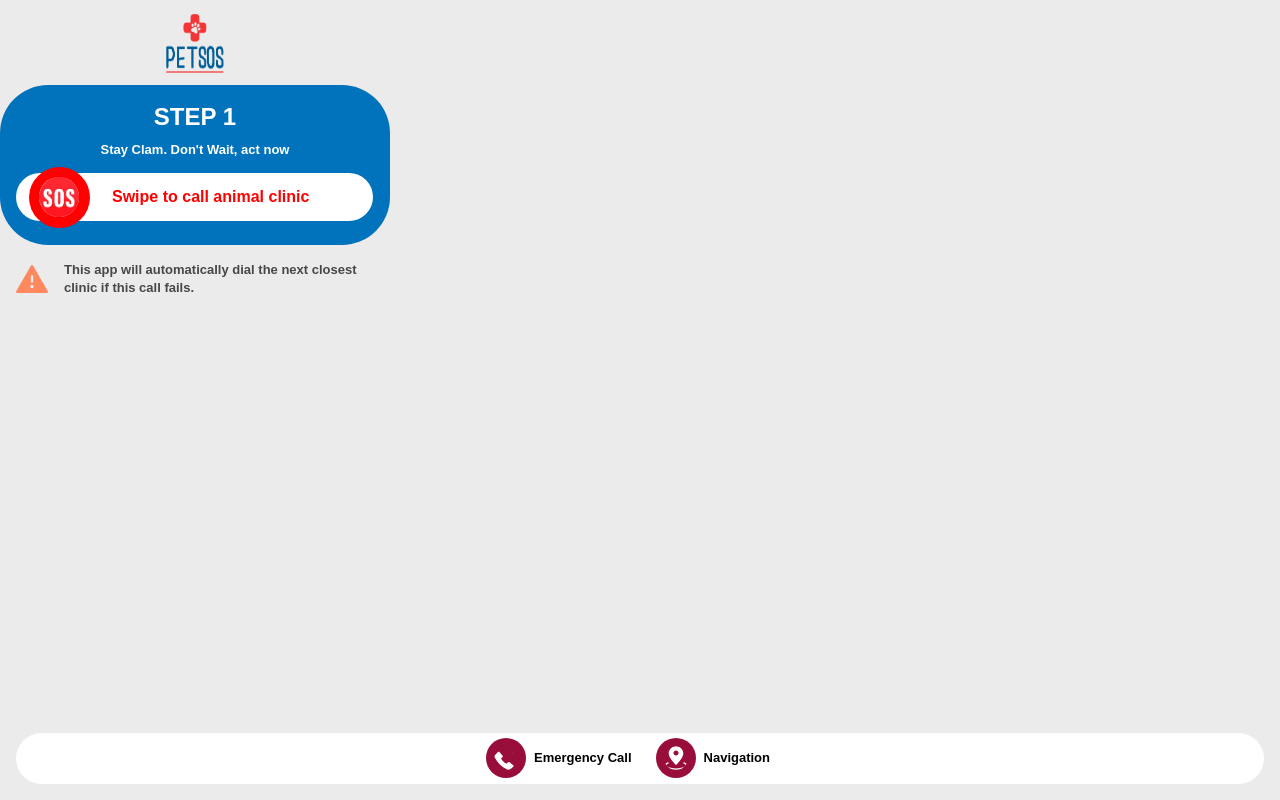
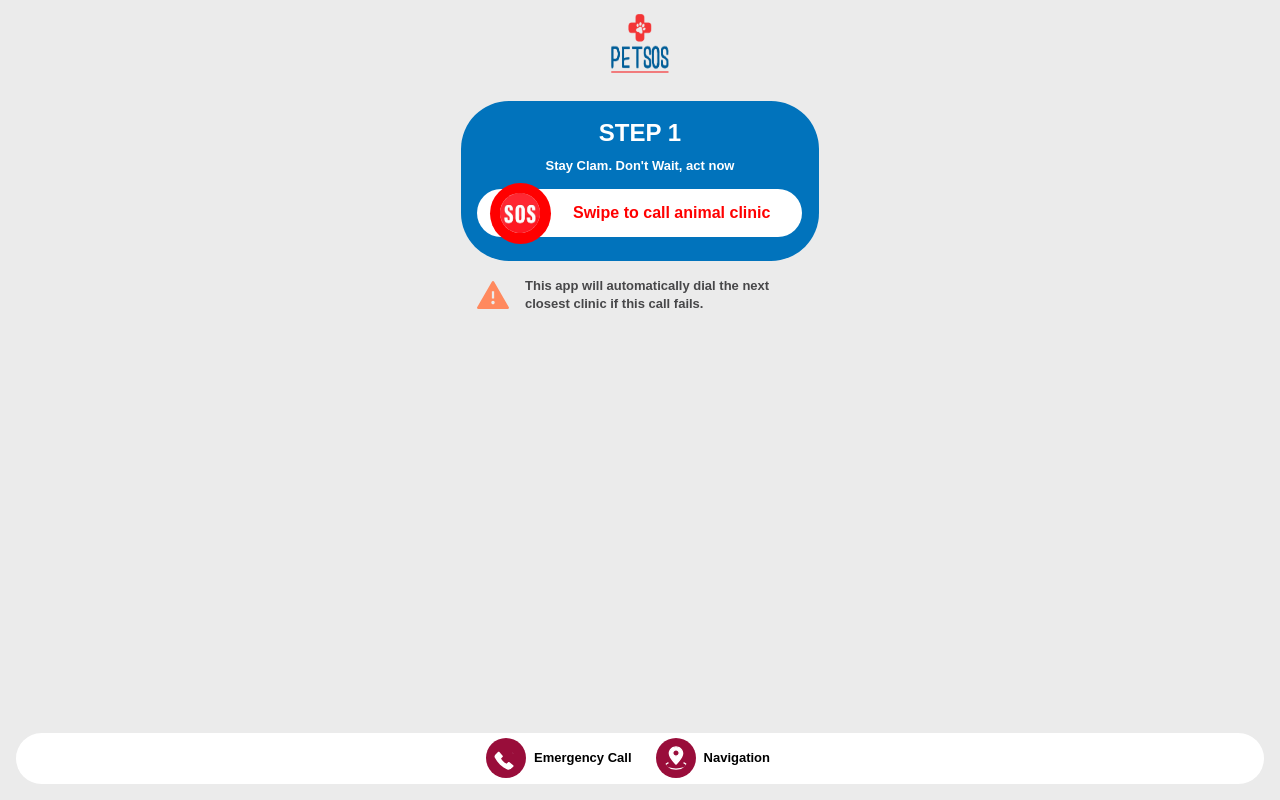
Before and after one commit to winnier21/PetSOS, a React (Vite) app in the folder client/: page / in a window 1280 px wide. Built offline with nearby package versions, Linux system fonts and the light colour scheme.

Commit message:
pagetop container fixed

```diff
--- a/client/src/App.scss
+++ b/client/src/App.scss
@@ -1,6 +1,6 @@
 #root {
   width: 390px;
-  margin: 0;
+  margin: 0 auto;
   padding: 0;
   text-align: center;
 }
--- a/client/src/components/PageTop/PageTop.scss
+++ b/client/src/components/PageTop/PageTop.scss
@@ -9,7 +9,8 @@
     height: 5rem;
   }
   &-section {
-    width: 100%;
+    margin: 1rem;
+    width: auto;
     height: 10rem;
     background-color: $blue;
     border-radius: 3rem;
@@ -26,11 +27,12 @@
   }
   &-container {
     display: flex;
-    margin:1rem;
+    margin: 1rem 2rem;
+    align-items: center;
     h3 {
       color: $black;
       text-align: left;
-      margin-left:1rem ;
+      margin-left: 1rem;
     }
   }
 }
--- a/client/src/components/button/SwipeButton/SwipeButton.scss
+++ b/client/src/components/button/SwipeButton/SwipeButton.scss
@@ -41,7 +41,7 @@
     overflow: hidden;
     color: $light-red;
     z-index: 1;
-    padding-right: 4rem;
+    padding-right: 2rem;
   }
   &-overlay {
     position: absolute;
```
